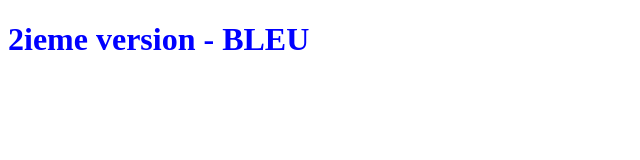
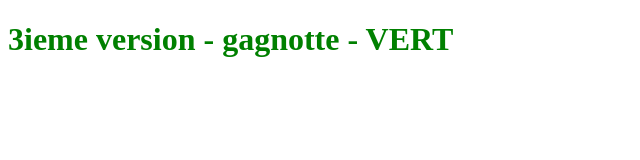
Before and after one commit to DARdpHIL/OpenclassroomsProject, a plain HTML site: page index.html in a window 1280 px wide. Shown: the whole page, without its empty margins (0-640 px from the left). Drawn offline with Linux system fonts and the light colour scheme.

Commit message:
V1 - cagnotte - VERT

```diff
--- a/index.html
+++ b/index.html
@@ -5,6 +5,6 @@
    <link rel="stylesheet" type="text/css" href="styles.css">
 </head>
 <body>
-   <h1>2ieme version - BLEU</h1>
+   <h1>3ieme version - gagnotte - VERT</h1>
 </body>
 </html>
--- a/styles.css
+++ b/styles.css
@@ -1,3 +1,3 @@
 h1 {
-    color: blue;
+    color: green;
  }
```
